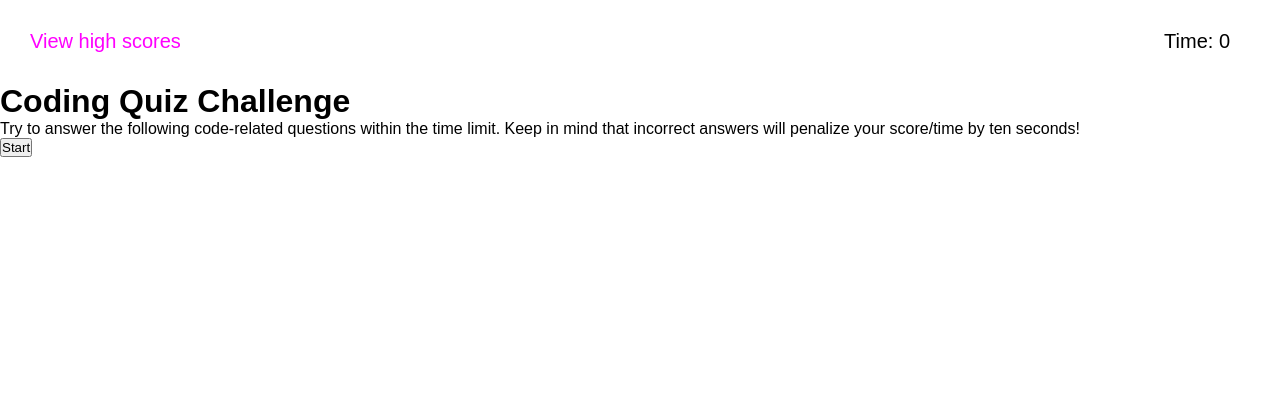
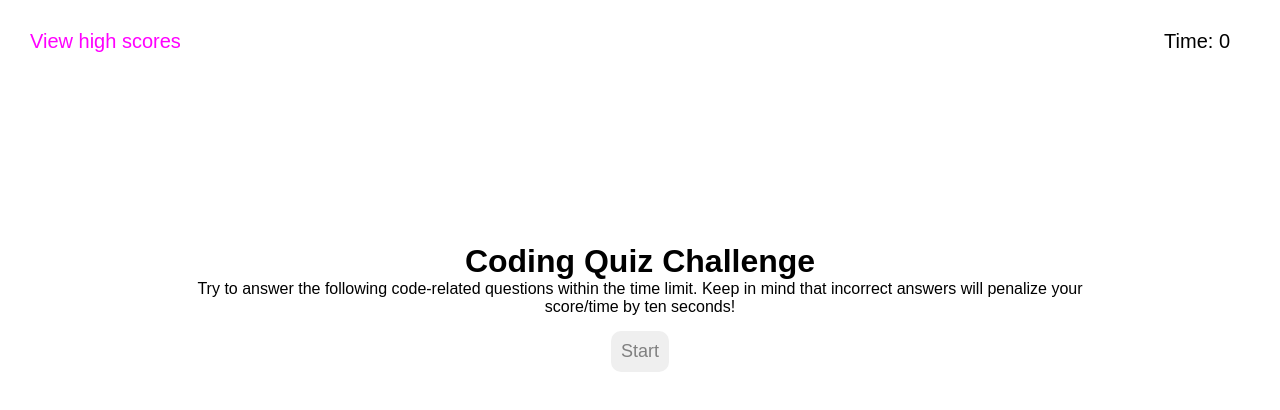
Before and after one commit to DSnod93/code-quiz, a plain HTML site: page index.html in a window 1280 px wide. Drawn offline with Linux system fonts and the light colour scheme.

Commit message:
Finished styling

```diff
--- a/assets/css/styles.css
+++ b/assets/css/styles.css
@@ -24,3 +24,22 @@ nav h4 {
     font-weight: lighter;
     margin-right: 20px;
 }
+
+#quizMain{
+    text-align: center;
+    padding: 20vh;
+}
+
+button {
+    border: none;
+    color: grey;
+    border-radius: 10px;
+    padding: 10px;
+    font-size: 18px;
+    margin: 15px;
+}
+
+button:hover {
+    transition-duration: 0.4s;
+    background-color: pink;
+}
```
